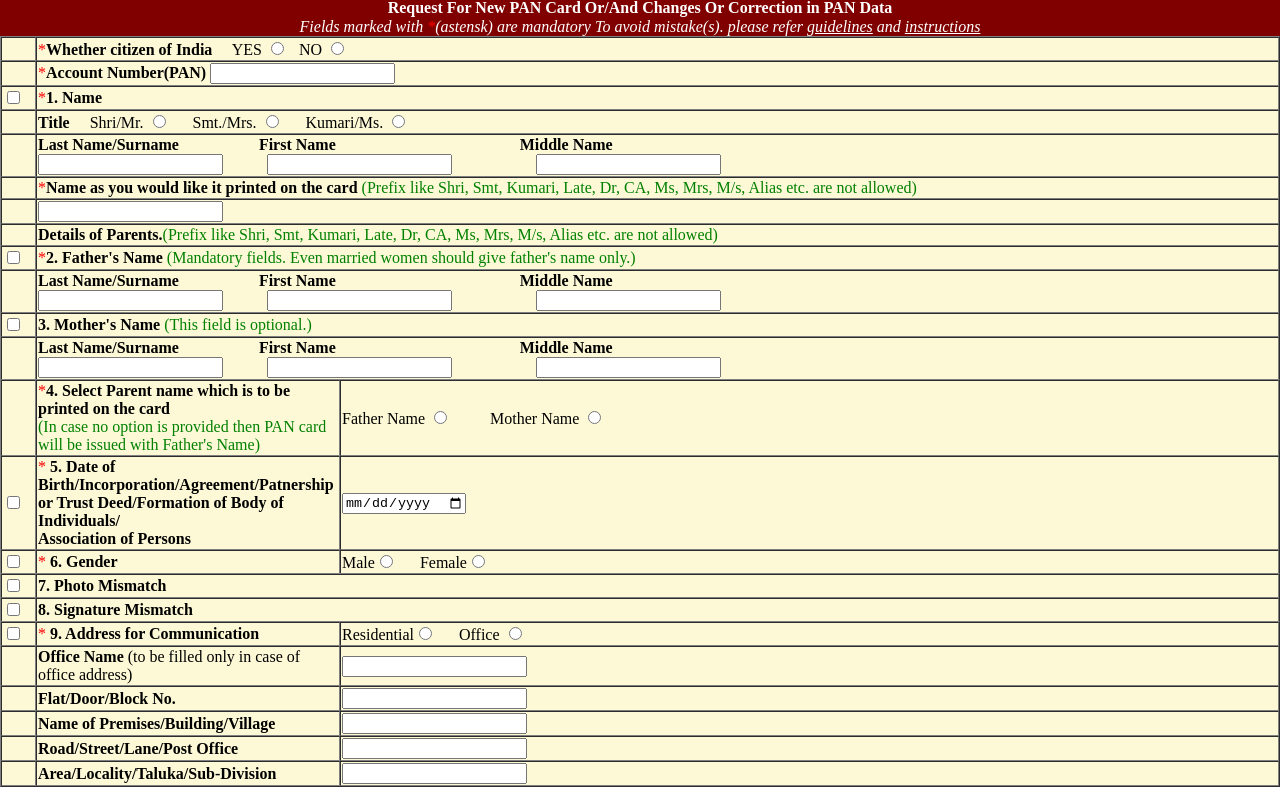
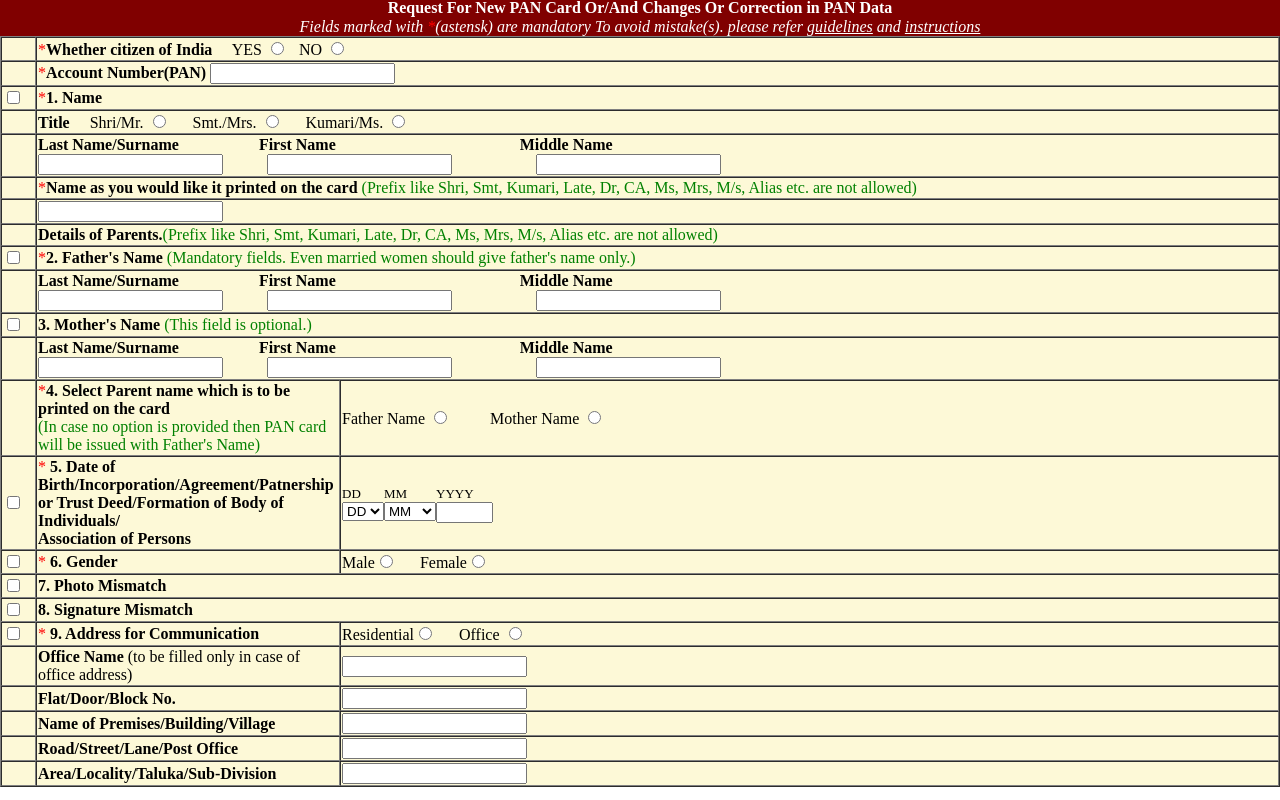
Before and after one commit to himanshusingh1509/PAN-Correction, a plain HTML site: page index.html in a window 1280 px wide. Drawn offline with Linux system fonts and the light colour scheme.

Commit message:
Update index.html

```diff
--- a/index.html
+++ b/index.html
@@ -93,7 +93,66 @@
                             <b> 5. Date of <br> Birth/Incorporation/Agreement/Patnership<br>or Trust Deed/Formation of Body of <br>Individuals/ <br> Association of Persons
                             </b>
                             </td>
-                            <td><input type="date"></td>
+                            <td><table cellspacing="0" cellpadding="0" border="0">
+                     <tbody><tr>
+                      <td valign="TOP"><font size="-1">DD</font><br>
+                           <select name="PAN_DT_BRTH_DD">
+                             <option value="" selected="selected"> DD</option>
+                             <option value="01"> 1</option>
+                             <option value="02"> 2</option>
+                             <option value="03"> 3</option>
+                             <option value="04"> 4</option>
+                             <option value="05"> 5</option>
+                             <option value="06"> 6</option>
+                             <option value="07"> 7</option>
+                             <option value="08"> 8</option>
+                             <option value="09"> 9</option>
+                             <option value="10"> 10</option>
+                             <option value="11"> 11</option>
+                             <option value="12"> 12</option>
+                             <option value="13"> 13</option>
+                             <option value="14"> 14</option>
+                             <option value="15"> 15</option>
+                             <option value="16"> 16</option>
+                             <option value="17"> 17</option>
+                             <option value="18"> 18</option>
+                             <option value="19"> 19</option>
+                             <option value="20"> 20</option>
+                             <option value="21"> 21</option>
+                             <option value="22"> 22</option>
+                             <option value="23"> 23</option>
+                             <option value="24"> 24</option>
+                             <option value="25"> 25</option>
+                             <option value="26"> 26</option>
+                             <option value="27"> 27</option>
+                             <option value="28"> 28</option>
+                             <option value="29"> 29</option>
+                             <option value="30"> 30</option>
+                             <option value="31"> 31</option>
+                           </select>
+                      </td>
+                      <td valign="TOP"><font size="-1">MM</font><br>
+                           <select name="PAN_DT_BRTH_MM">
+                             <option value="" selected="selected"> MM</option>
+                             <option value="01"> JAN</option>
+                             <option value="02"> FEB</option>
+                             <option value="03"> MAR</option>
+                             <option value="04"> APR</option>
+                             <option value="05"> MAY</option>
+                             <option value="06"> JUN</option>
+                             <option value="07"> JUL</option>
+                             <option value="08"> AUG</option>
+                             <option value="09"> SEP</option>
+                             <option value="10"> OCT</option>
+                             <option value="11"> NOV</option>
+                             <option value="12"> DEC</option>
+                           </select>
+                      </td>
+                      <td valign="TOP"><font size="-1">YYYY</font><br>
+                           <input type="text" name="PAN_DT_BRTH_YYYY" size="4" maxlength="4">
+                      </td>
+                     </tr>
+                     </tbody></table></td>
                     </tr>
                     <tr>
                         <td><input type="checkbox" name="" id=""></td>
```
